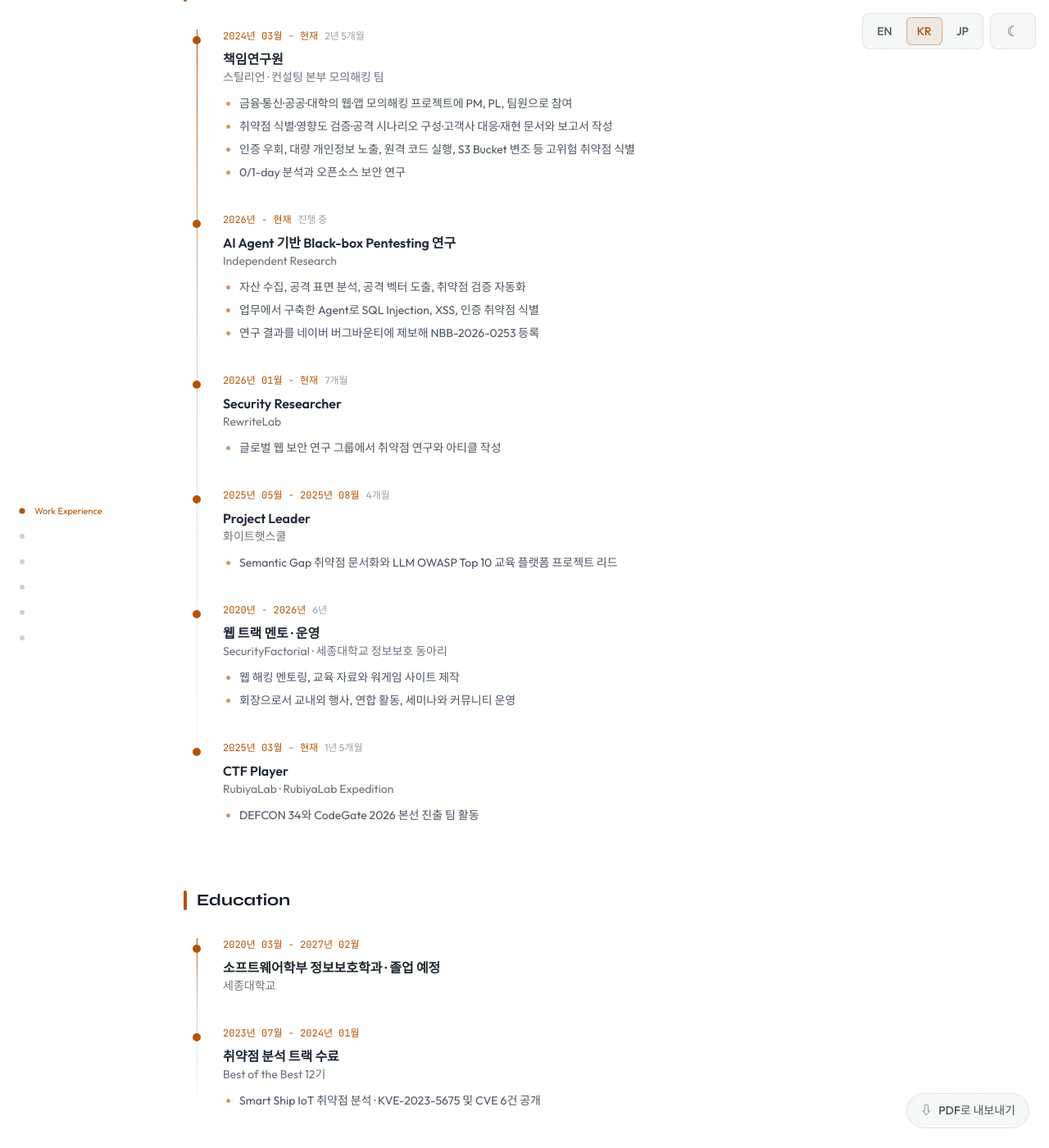
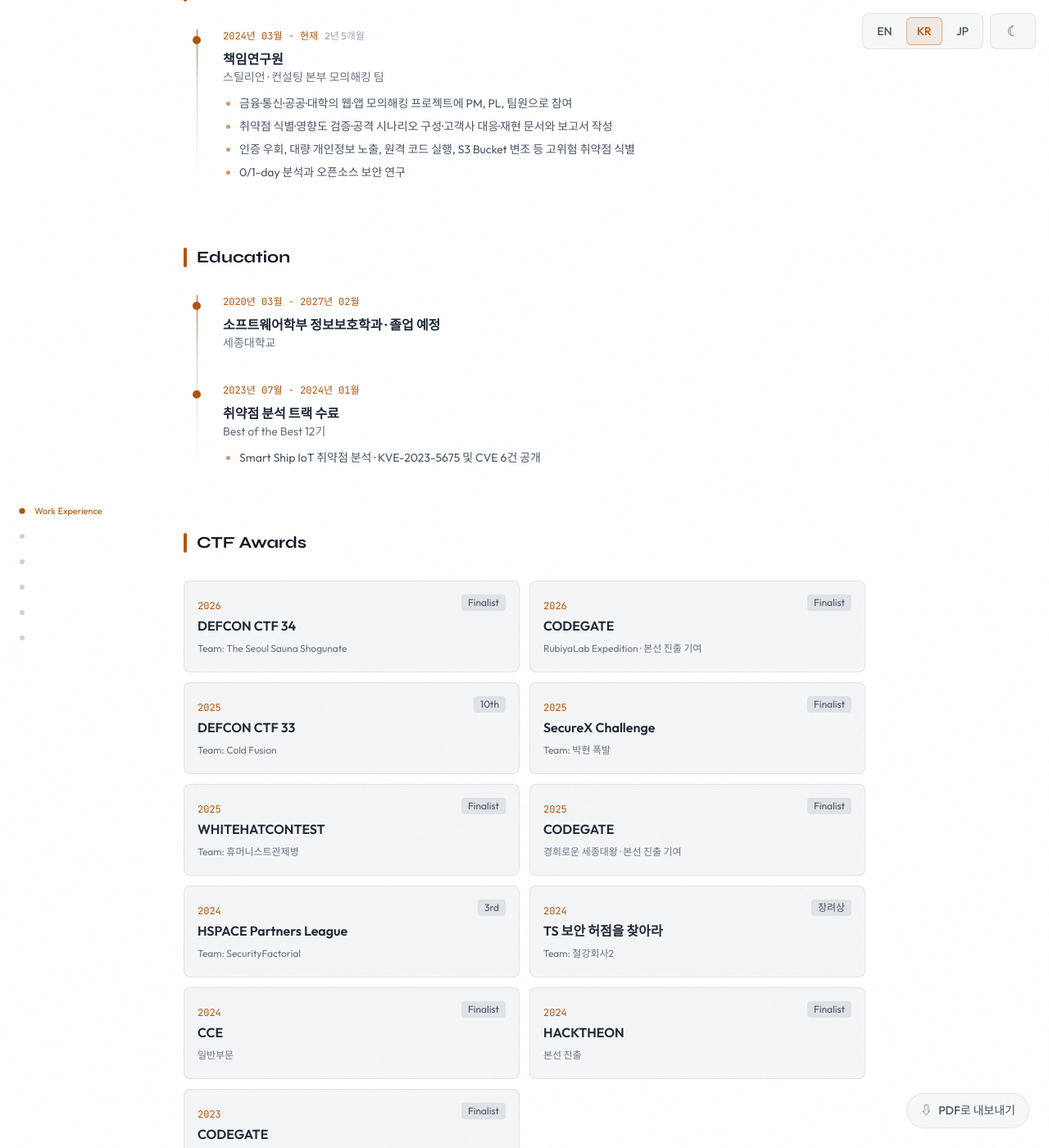
Before and after one commit to filime/filime.github.io, a Jekyll site: the page built from index.html, in a window 1280 px wide and 1400 px high, scrolled down 515 px. Shown: the whole window at 82% size. Built offline with Jekyll 4.4.1, drawn with Linux system fonts in a browser that asks for light colours.

Commit message:
Use GitHub avatar and simplify work history

```diff
--- a/_config.yml
+++ b/_config.yml
@@ -9,7 +9,7 @@ profile:
   name: "김정호"
   handle: "filime"
   role: "Web/App Penetration Tester & Security Researcher & CTF Player"
-  avatar: "/assets/images/profile/avatar-filime.jpg"
+  avatar: "https://avatars.githubusercontent.com/u/36452369?v=4"
 
 lang: ko-KR
 timezone: Asia/Seoul
--- a/index.html
+++ b/index.html
@@ -64,54 +64,6 @@ description: 웹·앱 모의해킹과 취약점 연구를 하는 Security Resear
             <li>취약점 식별·영향도 검증·공격 시나리오 구성·고객사 대응·재현 문서와 보고서 작성</li>
             <li>인증 우회, 대량 개인정보 노출, 원격 코드 실행, S3 Bucket 변조 등 고위험 취약점 식별</li>
             <li>0/1-day 분석과 오픈소스 보안 연구</li>
-          </ul>
-        </article>
-
-        <article class="timeline-item">
-          <div class="timeline-date-row"><span>2026년 - 현재</span><span>진행 중</span></div>
-          <h3>AI Agent 기반 Black-box Pentesting 연구</h3>
-          <p class="timeline-org">Independent Research</p>
-          <ul class="timeline-list">
-            <li>자산 수집, 공격 표면 분석, 공격 벡터 도출, 취약점 검증 자동화</li>
-            <li>업무에서 구축한 Agent로 SQL Injection, XSS, 인증 취약점 식별</li>
-            <li>연구 결과를 네이버 버그바운티에 제보해 NBB-2026-0253 등록</li>
-          </ul>
-        </article>
-
-        <article class="timeline-item">
-          <div class="timeline-date-row"><span>2026년 01월 - 현재</span><span>7개월</span></div>
-          <h3>Security Researcher</h3>
-          <p class="timeline-org">RewriteLab</p>
-          <ul class="timeline-list">
-            <li>글로벌 웹 보안 연구 그룹에서 취약점 연구와 아티클 작성</li>
-          </ul>
-        </article>
-
-        <article class="timeline-item">
-          <div class="timeline-date-row"><span>2025년 05월 - 2025년 08월</span><span>4개월</span></div>
-          <h3>Project Leader</h3>
-          <p class="timeline-org">화이트햇스쿨</p>
-          <ul class="timeline-list">
-            <li>Semantic Gap 취약점 문서화와 LLM OWASP Top 10 교육 플랫폼 프로젝트 리드</li>
-          </ul>
-        </article>
-
-        <article class="timeline-item">
-          <div class="timeline-date-row"><span>2020년 - 2026년</span><span>6년</span></div>
-          <h3>웹 트랙 멘토 · 운영</h3>
-          <p class="timeline-org">SecurityFactorial · 세종대학교 정보보호 동아리</p>
-          <ul class="timeline-list">
-            <li>웹 해킹 멘토링, 교육 자료와 워게임 사이트 제작</li>
-            <li>회장으로서 교내외 행사, 연합 활동, 세미나와 커뮤니티 운영</li>
-          </ul>
-        </article>
-
-        <article class="timeline-item">
-          <div class="timeline-date-row"><span>2025년 03월 - 현재</span><span>1년 5개월</span></div>
-          <h3>CTF Player</h3>
-          <p class="timeline-org">RubiyaLab · RubiyaLab Expedition</p>
-          <ul class="timeline-list">
-            <li>DEFCON 34와 CodeGate 2026 본선 진출 팀 활동</li>
           </ul>
         </article>
       </div>
```
